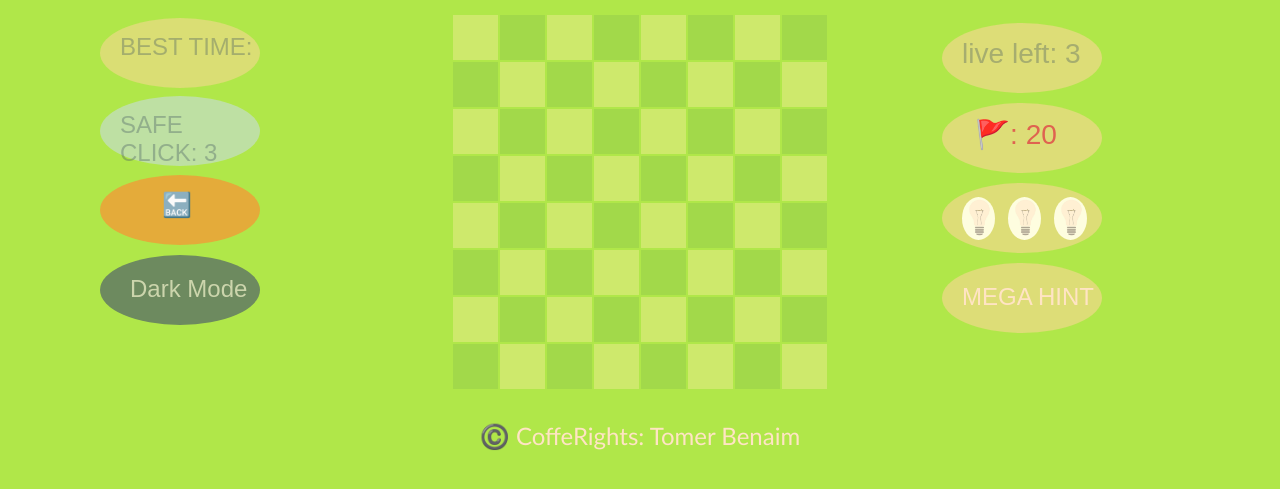
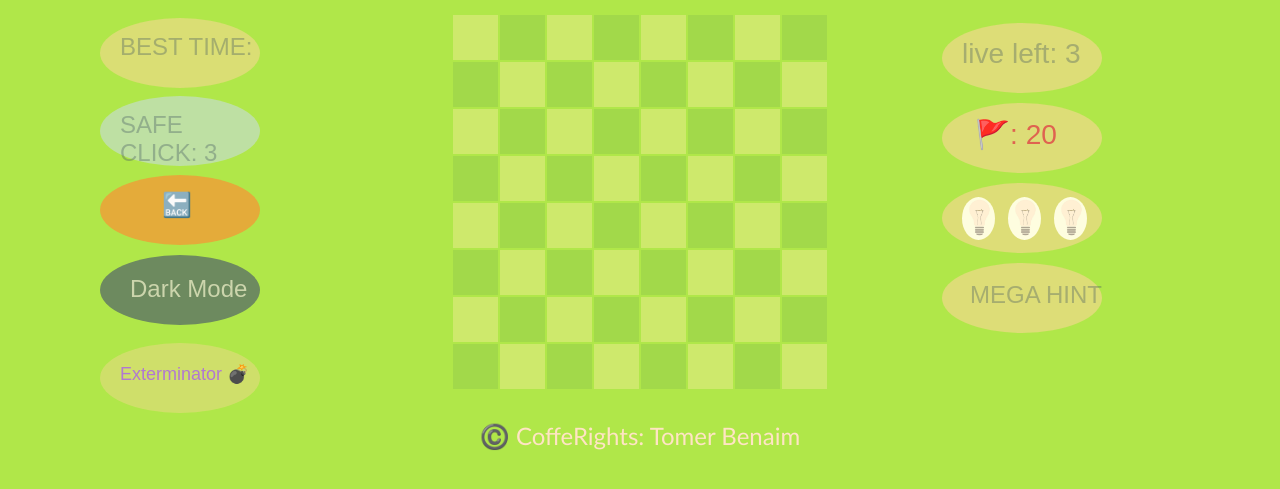
Before and after one commit to T0mer007/shula, a plain HTML site: page index.html in a window 1280 px wide. Both pictures are taken after a click on the picture 724 px from the left and 42 px from the top of the page. Shown: the part 87-576 px from the top of the page. Drawn offline with Linux system fonts and the light colour scheme.

Commit message:
finished!

```diff
--- a/css/styles.css
+++ b/css/styles.css
@@ -49,8 +49,9 @@ table {
 .dark {
     background-color: #9ed54bb9;
 }
-.is-safe{
-    background:#539bbd95;
+
+.is-safe {
+    background: #539bbd95;
 }
 
 .revealed {
@@ -145,7 +146,8 @@ table {
     font-size: x-large;
 
 }
-.modal{
+
+.modal {
     width: 200px;
     height: 150px;
     border-radius: 20%;
@@ -153,13 +155,14 @@ table {
     position: absolute;
     z-index: 1;
     margin-top: 70px;
-    margin-left:550px ;
+    margin-left: 550px;
     opacity: 0.8;
     display: none;
     font-size: large;
     color: #3b5413;
 }
-.res-img{
+
+.res-img {
     width: 50px;
     border-radius: 50%;
     position: absolute;
@@ -168,11 +171,12 @@ table {
     cursor: pointer;
 
 }
-.modal-txt{
+
+.modal-txt {
     margin-left: 40px;
 }
 
-.sides{
+.sides {
 
     font-family: fantasy;
     font-weight: 100;
@@ -184,57 +188,66 @@ table {
     border-radius: 50%;
     padding-top: 15px;
     padding-left: 20px;
-    cursor:default;
+    cursor: default;
 }
+
 .live {
     margin-top: 40px;
     background-color: #edda87be;
     color: #445a625c;
 }
 
-.flag{
+.flag {
     background-color: #edda87be;
     color: #df6350;
     padding-left: 33px;
     margin-top: 120px;
 }
-.hints{
+
+.hints {
     background-color: #edda87be;
     margin-top: 200px;
     padding: 14px 7px;
 
 
 }
-.mega-hint{
-    padding-top: 20px;
+
+.mega-hint {
+    padding-top: 18px;
     cursor: pointer;
     margin-top: 280px;
+    color: #445a625c;
+    padding-left: 28px;
     background-color: #edda87be;
 }
 
-.hint{
+.hint {
     border-radius: 50%;
     width: 33px;
     margin-left: 13px;
     cursor: pointer;
 }
-.left{
+
+.left {
     margin-left: 100px;
 
 }
-.best{
+
+.best {
     margin-top: 85px;
     background-color: #edda87b3;
     color: #445a625c;
 }
-.safe{
+
+.safe {
     margin-top: 163px;
     cursor: pointer;
     /* color: #92c5d195; */
     background: #cadcea8f;
     color: #445a625c;
 }
-.undo{
+
+.undo {
     margin-top: 242px;
     padding-top: 16px;
     padding-left: 62px;
@@ -243,10 +256,11 @@ padding: 14px 7px;
 
 }
 
-.dark-mode{
+.dark-mode {
     background-color: #1d1d1ca3;
 }
-.dark-btn{
+
+.dark-btn {
     background: #6d8a5f;
     color: #ccd5ac;
     cursor: pointer;
@@ -254,3 +268,12 @@ padding: 14px 7px;
     padding-left: 30px;
     margin-top: 322px;
 }
+
+.exterminator {
+    margin-top: 410px;
+    color: #b178d2;
+    background-color: #edda8786;
+    font-size: large;
+    padding-top: 20px;
+    cursor: pointer;
+}
--- a/index.html
+++ b/index.html
@@ -11,7 +11,7 @@
 
 <body onload="onInit()">
     <div class="header">
-        <div class="sides left best">BEST TIME:</div><div onclick="onSafeClick(this)" class="sides left safe">SAFE CLICK: </div><div onclick="onUndo()" class="sides left undo"> 🔙</div><div onclick="onDarkMode()" class="sides left dark-btn">Dark Mode</div>
+        <div class="sides left best">BEST TIME:</div><div onclick="onSafeClick(this)" class="sides left safe">SAFE CLICK: </div><div onclick="onUndo()" class="sides left undo"> 🔙</div><div onclick="onDarkMode()" class="sides left dark-btn">Dark Mode</div><div onclick="onBombExterminator(this)" class="sides left exterminator">Exterminator 💣</div>
         <div class="featurs">
 
             <h3 class="center">Shula</h3>
--- a/js/main.js
+++ b/js/main.js
@@ -23,6 +23,7 @@ var gUserMoves = []
 var gMegaHint = false
 var gMegaSpots = []
 var gMegaCount = 2
+var gBombsExterminated = 0
 function onInit() {
     gBoard = createCleanBoard(2)
     renderEmptyBoard(gBoard)
@@ -76,9 +77,12 @@ function onCellClicked(elCell) {
     var currCell = gBoard[elCellI][elCellJ]
     if (currCell.isFlag) return
     if (currCell.isBomb) {
+        if (!currCell.isHiden) return
         currCell.isHiden = false
         gLives--
         renderBoard(gBoard, '.board')
+        var audioBomb = new Audio('./sounds/bomb.mp3')
+        audioBomb.play()
         document.querySelector('.live').innerText = 'live left: ' + gLives
         if (gLives === 0) gameOver()
     }
@@ -87,7 +91,6 @@ function onCellClicked(elCell) {
         if (currCell.isHiden) gGame.shownCount++
         currCell.isHiden = false
         revealNebs(elCellI, elCellJ, gBoard)
-
     }
     if (currCell.nebsCount >= 1) {
         if (currCell.isHiden) gGame.shownCount++
@@ -111,6 +114,8 @@ function gameOver() {
     gLives = 3
     gGame.isOn = false
     gGameOver = true
+    var audio = new Audio('./sounds/game-over.wav')
+    audio.play()
     document.querySelector('.modal').style.display = 'block'
     document.querySelector('.timer').innerText = `${gGame.timer}`
     document.querySelector('.live').innerText = 'live left: ' + gLives
@@ -140,6 +145,8 @@ function restart() {
     gMegaHint = false
     gMegaSpots = []
     gMegaCount = 2
+    gBombsExterminated = 0
+    document.querySelector('.exterminator').innerText = 'Exterminator 💣'
     document.querySelector('.mega-hint').classList.remove('dark-mode')
     document.querySelector('.hints').classList.remove('dark-mode')
     document.querySelector('.modal').style.display = 'none'
@@ -159,6 +166,8 @@ function checkVictory(board) {
         localStorage.setItem("BestTime", gBestTime)
         document.querySelector('.best').innerText = 'BEST TIME: ' + localStorage.getItem("BestTime")
         clearInterval(gTimeInterval)
+        var audio = new Audio('./sounds/win.wav')
+        audio.play()
     }
 
 
@@ -222,3 +231,19 @@ function onMegaHint() {
     document.querySelector('.mega-hint').classList.add('dark-mode')
 
 }
+
+function onBombExterminator(elDiv) {
+    for (var i = 0; i < 500; i++) {
+        if (gBombsExterminated > 3) {
+            elDiv.innerText = 'Exterminator 💥'
+            return
+        }
+        var randCellI = getRandomIntInclusive(0, gBoard.length - 1)
+        var randCellj = getRandomIntInclusive(0, gBoard.length - 1)
+        if (gBoard[randCellI][randCellj].isBomb) {
+            gBoard[randCellI][randCellj].isBomb = false
+            gBombsExterminated++
+            renderBoard(gBoard, '.board')
+        } else onBombExterminator(elDiv)
+    }
+}
```
Also changed, not shown: 3 other files. Lines whose indentation alone changed are shown as unchanged.
